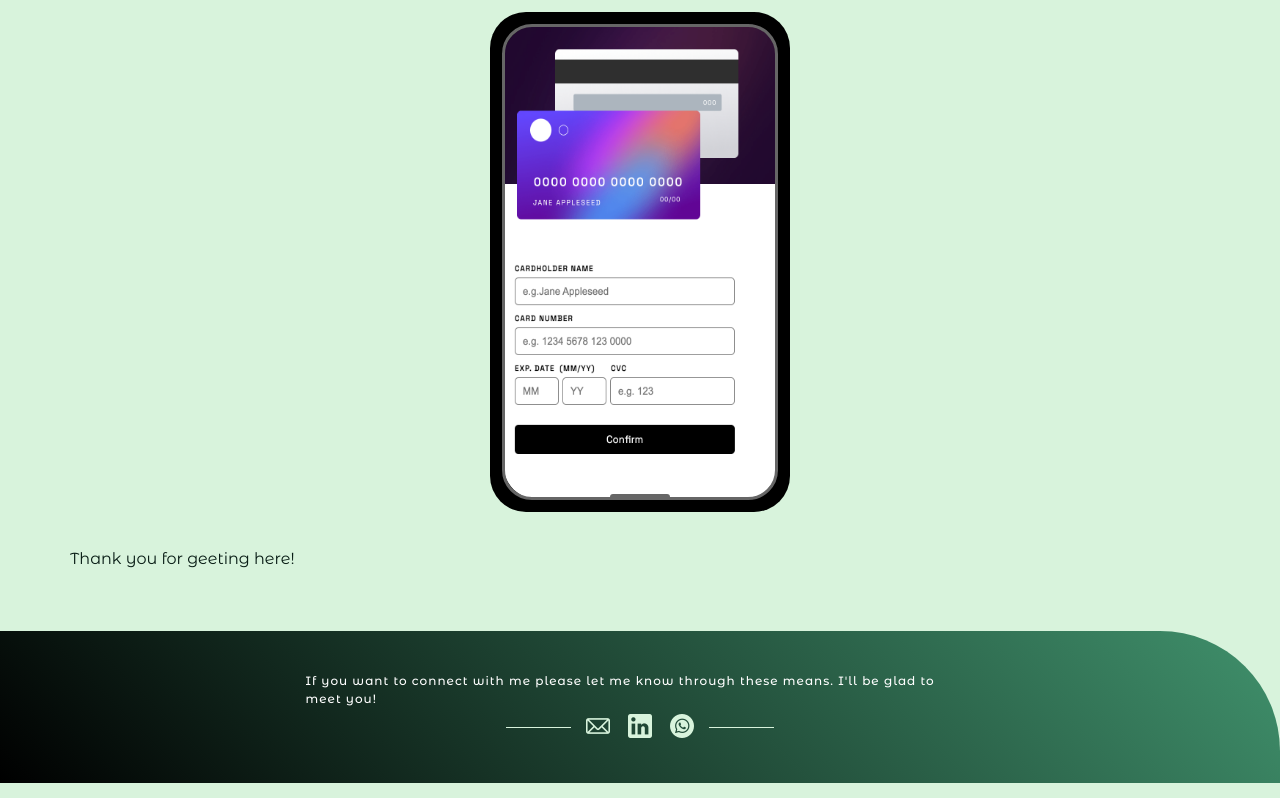
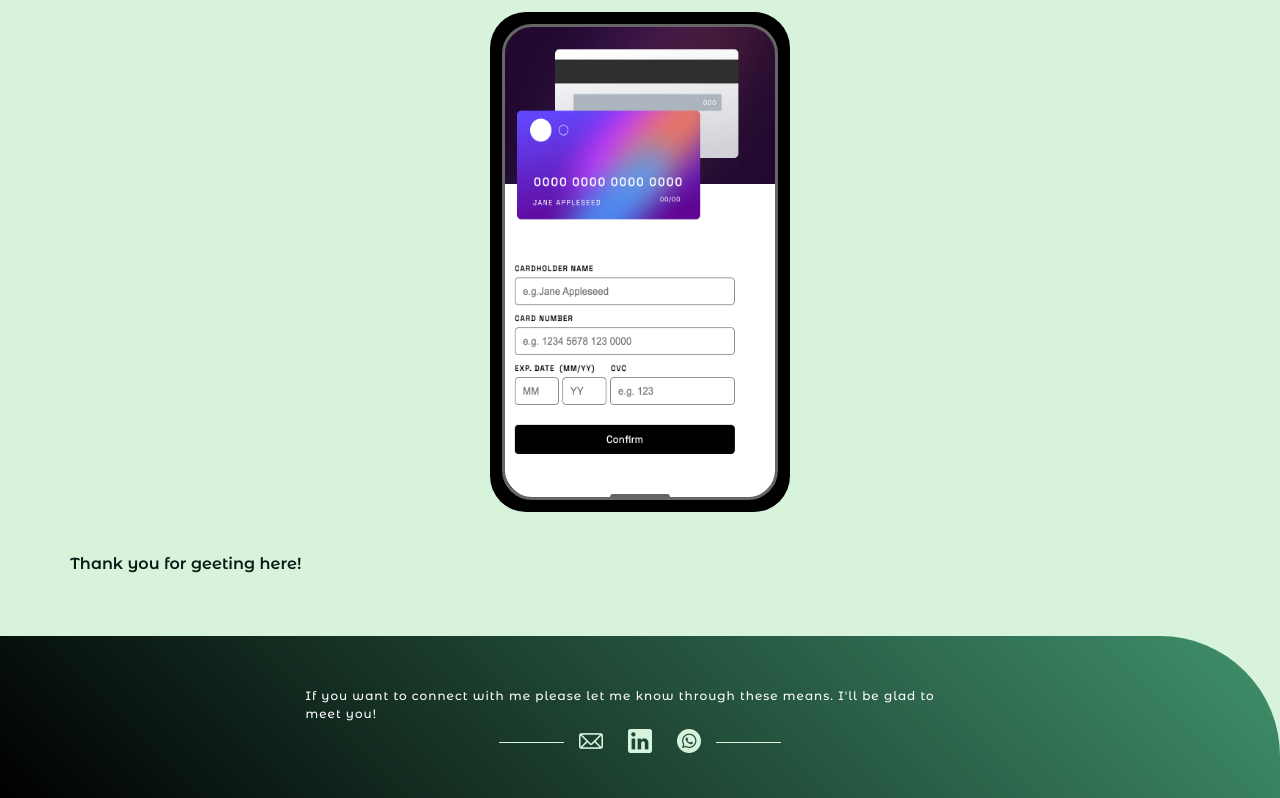
Before and after one commit to arenascode/myPortfolio, a website: page src/main.html in a window 1280 px wide. Shown: the part 2593-3391 px from the top of the page. Drawn offline with nearby package versions, Linux system fonts and the light colour scheme.

```diff
--- a/src/scss/main.scss
+++ b/src/scss/main.scss
@@ -252,6 +252,7 @@
       row-gap: 15px;
       color: #081c15;
       margin: 10px;
+      font-weight: 600;
       p {
         padding-left: 5px;
         border-left: outset 2px;
@@ -285,15 +286,6 @@
         -webkit-transform: translateX(0);
         transform: translateX(110px);
       }
-      // 25% {
-      //   transform: translateX(-220px);
-      // }
-      // 50% {
-      //   transform: translateX(calc(-225px));
-      // }
-      // 75% {
-      //   transform: translateX(calc(-250px));
-      // }
       100% {
         -webkit-transform: translateX(calc(-250px));
         transform: translateX(calc(-270px));
@@ -443,11 +435,12 @@
   }
   #thankYou {
     padding: auto;
-    margin: 20px 30px 60px 70px;
+    margin: 25px 30px 60px 70px;
     color: #081c15;
     p {
       text-justify: center;
       min-width: max-content;
+      font-weight: 600;
     }
   }
   footer {
@@ -465,7 +458,7 @@
         font-size: 12px;
         font-weight: 500;
         letter-spacing: 1px;
-        margin-top: 35px;
+        margin-top: 45px;
         // margin-left: 2px;
         padding: 6px;
         width: 95%;
@@ -485,7 +478,7 @@
       }
       .socialMediaList {
         display: flex;
-        gap: 18px;
+        gap: 25px;
         align-items: center;
         margin-bottom: 15px;
         li {
```
Also changed, not shown: src/css/main.css, 4 other files.
